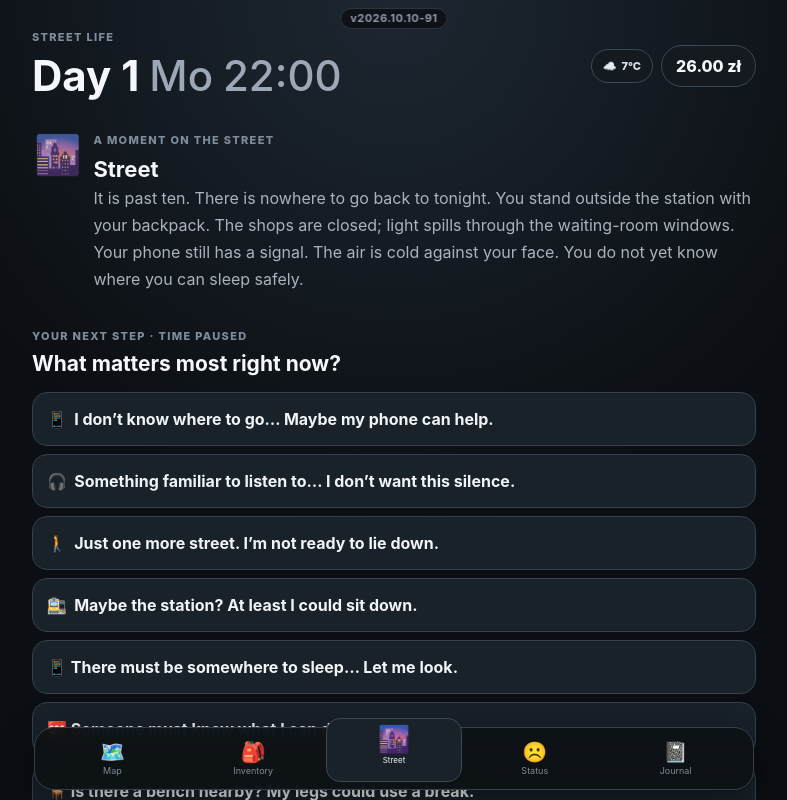
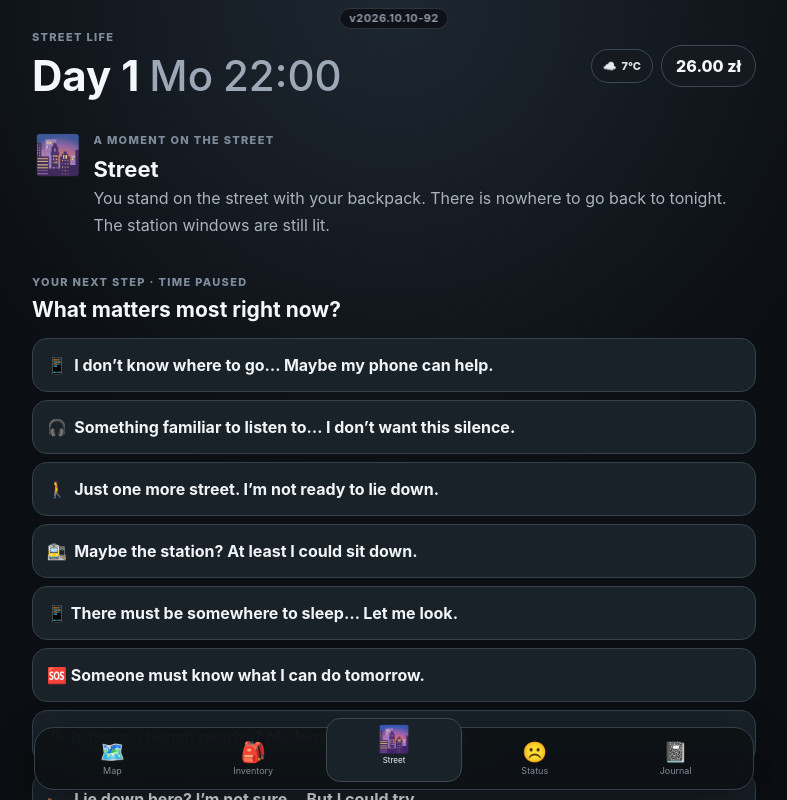
Before and after one commit to AlexanderKruk/street-life-game, a React (Vite) app: page / in a window 1280 px wide. Shown: the top 800 px of the page, without its empty margins (246-1033 px from the left). Built offline with nearby package versions, Linux system fonts and the light colour scheme.

Commit message:
Keep the opening narrator message to three short sentences

```diff
--- a/check-regressions.cjs
+++ b/check-regressions.cjs
@@ -39,6 +39,7 @@ function report(name,evidence){console.log(JSON.stringify({name,evidence}));}
 
 // One-level choices react immediately, while reading and deciding remain paused.
 setup({minutes:1320,mood:28},{'street-life-discovered-v1':['street','station','shop']});
+const openingText=document.querySelector('.story-scene div > p:last-child').textContent;assert.equal(openingText.split('.').filter(part=>part.trim()).length,3);assert(openingText.split(/\s+/).length<=30);assert(!openingText.includes('where you can sleep safely'));
 const phoneThought=screen.getByRole('button',{name:'Where can I get help in the morning?',exact:true});
 assert.equal(document.querySelectorAll('.story-actions .action small, .story-actions .action > span').length,0);
 assert.equal(phoneThought.querySelector('.choice-emoji').textContent,'📱');assert.equal(phoneThought.querySelector('.choice-emoji').getAttribute('aria-hidden'),'true');
--- a/src/App.tsx
+++ b/src/App.tsx
@@ -378,11 +378,11 @@ export default function App() {
   const storyDecision = current.id === 'street' && !trip && !sleeping && !shelterQueue && !shelterDeparture && !trashGame
   const firstNight = (game.day === 1 && game.minutes >= 1320 || game.day === 2 && game.minutes < 360) && life.housing === 'Street'
   const openingScene = game.day === 1 && game.minutes < 1380
-    ? 'It is past ten. There is nowhere to go back to tonight. You stand outside the station with your backpack. The shops are closed; light spills through the waiting-room windows. Your phone still has a signal.'
+    ? 'You stand on the street with your backpack. There is nowhere to go back to tonight. The station windows are still lit.'
     : game.day === 1 ? 'The shops have lowered their shutters. Fewer people pass the station now. You are outside with your backpack; the waiting room is still lit.'
     : game.minutes < 240 ? 'Most windows above the shops are dark. A bus passes without stopping. The station waiting room is still lit. Morning is several hours away.'
     : 'The street is almost empty. Delivery vans have begun to pass the closed shops. The station lights are still on; the help centers will not open until eight.'
-  const streetScene = [
+  const streetScene = firstNight && game.day === 1 && game.minutes === 1320 ? openingScene : [
     firstNight ? openingScene : '',
     !firstNight && (game.minutes >= 1200 || game.minutes < 360) ? 'The street has grown quiet. Light spills from the station entrance, but it is no bed for the night.' : firstNight ? '' : game.minutes >= 1020 ? 'The daylight is fading. People hurry past the station while you decide where to spend the night.' : 'People pass the station, each on their way somewhere. You stop and think about your next step.',
     weather.label === 'Rain' || weather.label === 'Showers' ? 'Rain reaches your clothes; somewhere dry would make a difference.' : temperature < 10 ? 'The air is cold against your face.' : 'The pavement is dry for now.',
@@ -1762,12 +1762,12 @@ export default function App() {
           >{item.icon}</button>)}
         </div>
         <div className="trash-result"><span>🎒 Bottles: {inventory.bottles}</span><span>🚫 Rejected: {trashGame.rejected}</span></div>
-        <div className="trash-build">Build 2026.10.10-91</div>
+        <div className="trash-build">Build 2026.10.10-92</div>
         <button className="trash-stop" onClick={finishTrashSearch}>Stop searching</button>
       </section>
     </div>}
 
-    <div className="build-badge">v2026.10.10-91</div>
+    <div className="build-badge">v2026.10.10-92</div>
 
     <header>
       <div><p className="eyebrow">STREET LIFE</p><h1>Day {game.day} <span className="weekday">{weekday(game.day)}</span> <span>{formatTime(game.minutes)}</span></h1></div>
```
Also changed, not shown: 1 other file (tests, documents, lock files or other folders).
